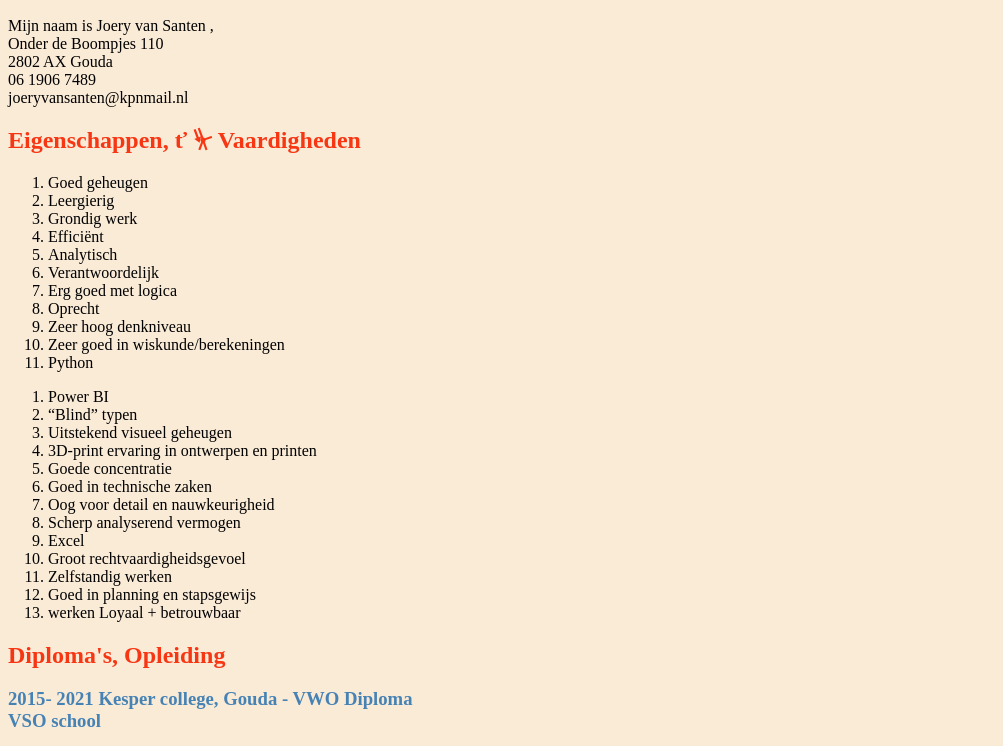
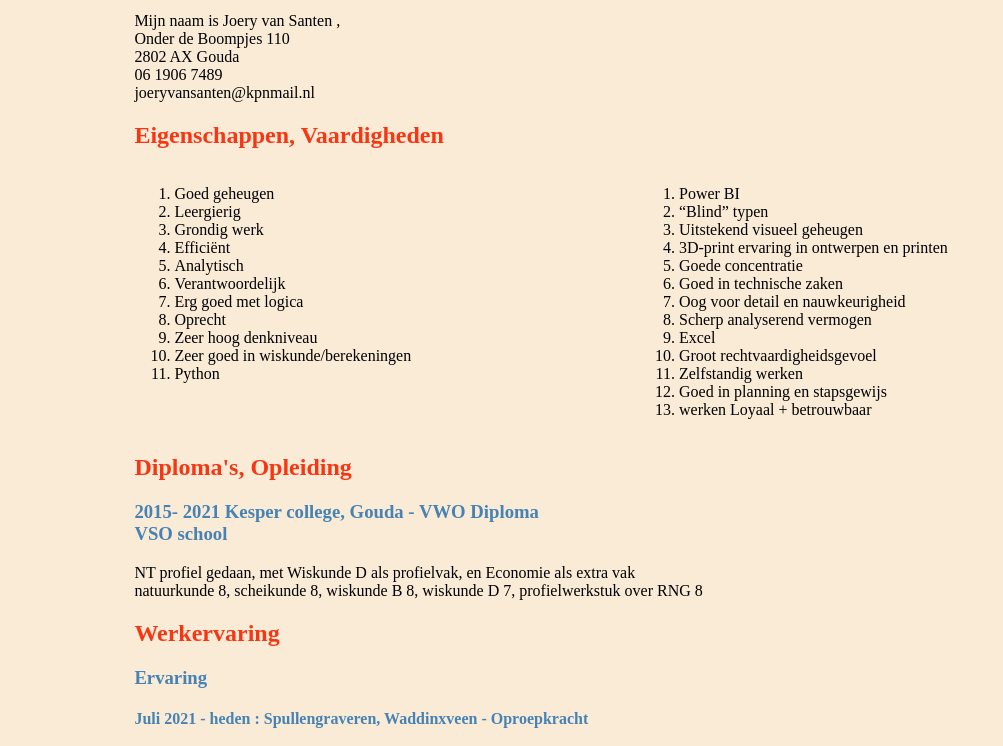
Before and after one commit to joeryvs/Curriculum-vitae, a plain HTML site: page index.html in a window 1280 px wide. Shown: the part 110-856 px from the top of the page, without its empty margins (0-1003 px from the left). Drawn offline with Linux system fonts and the light colour scheme.

Commit message:
Grid integrated

```diff
--- a/cv.css
+++ b/cv.css
@@ -2,13 +2,14 @@ body {
   background-color: antiquewhite;
 }
 
-h1 ,h2 {
+h1,
+h2 {
   /* text-align: center; */
   color: rgb(247, 54, 20);
 }
 
-
-h3 , h4 {
+h3,
+h4 {
   color: steelblue;
   /* text-align: center; */
 }
@@ -23,3 +24,42 @@ ul {
   padding-inline-start: 40px;
   margin-right: 0%;
 }
+
+div#eigenshappen {
+  /* background-color: aqua; */
+  display: grid;
+  grid-template-areas: "line1  line2";
+  grid-gap: 30px;
+}
+
+ol#ol1 {
+  /* background-color: rgba(255, 255, 0, 0.546); */
+  grid-area: line1;
+}
+ol#ol2 {
+  /* background-color: rgba(0, 255, 123, 0.411); */
+  grid-area: line2;
+}
+
+main{
+    display: grid;
+    grid-template-areas:
+    "leftSide   Content     RightSide";
+    grid-template-columns: 1fr 8fr 1fr;
+    /* grid-template-rows: 1fr 4fr 1fr; */
+}
+
+article#art{
+
+    grid-area: Content;
+    /* background-color: rgba(165, 42, 42, 0.2); */
+}
+
+div#left{
+    grid-area: leftSide;
+    /* background-color: rgba(127, 255, 212, 0.397); */
+}
+div#right{
+    grid-area: RightSide;
+    /* background-color: rgba(127, 255, 212, 0.397); */
+}
--- a/index.html
+++ b/index.html
@@ -10,7 +10,9 @@
   <link rel="stylesheet" href="cv.css" />
 </head>
 
-<body>
+<body><main>
+  <div id="left"></div>
+<article id="art">
     <h1>CV van Joery</h1>
 
     <h2>adres gegevens</h2>
@@ -21,10 +23,9 @@
       06 1906 7489<br>
       joeryvansanten@kpnmail.nl<br>
     </p>
-  <h2>    &Tab; &#9;Eigenschappen, &Tab; &tcaron; &#x00009; &#9; &elinters;  Vaardigheden
-  </h2>
-  <div>
-    <ol>
+    <h2>Eigenschappen,  Vaardigheden</h2>
+    <div id="eigenshappen">
+      <ol id="ol1">
         <li>Goed geheugen</li>
         <li>Leergierig</li>
         <li>Grondig werk </li>
@@ -37,7 +38,7 @@
         <li>Zeer goed in wiskunde/berekeningen</li>
         <li>Python </li>
       </ol>
-      <ol>
+        <ol id="ol2">
 
         <li>Power BI</li>
         <li>“Blind” typen </li>
@@ -87,6 +88,8 @@
     <li>Frans: lezen/schrijven/spreken          Voldoende</li>
   </ul>
 
+</article>
+<div id="right"></div>
 </body>
 
 </html>
```
Lines whose indentation alone changed are shown as unchanged.
